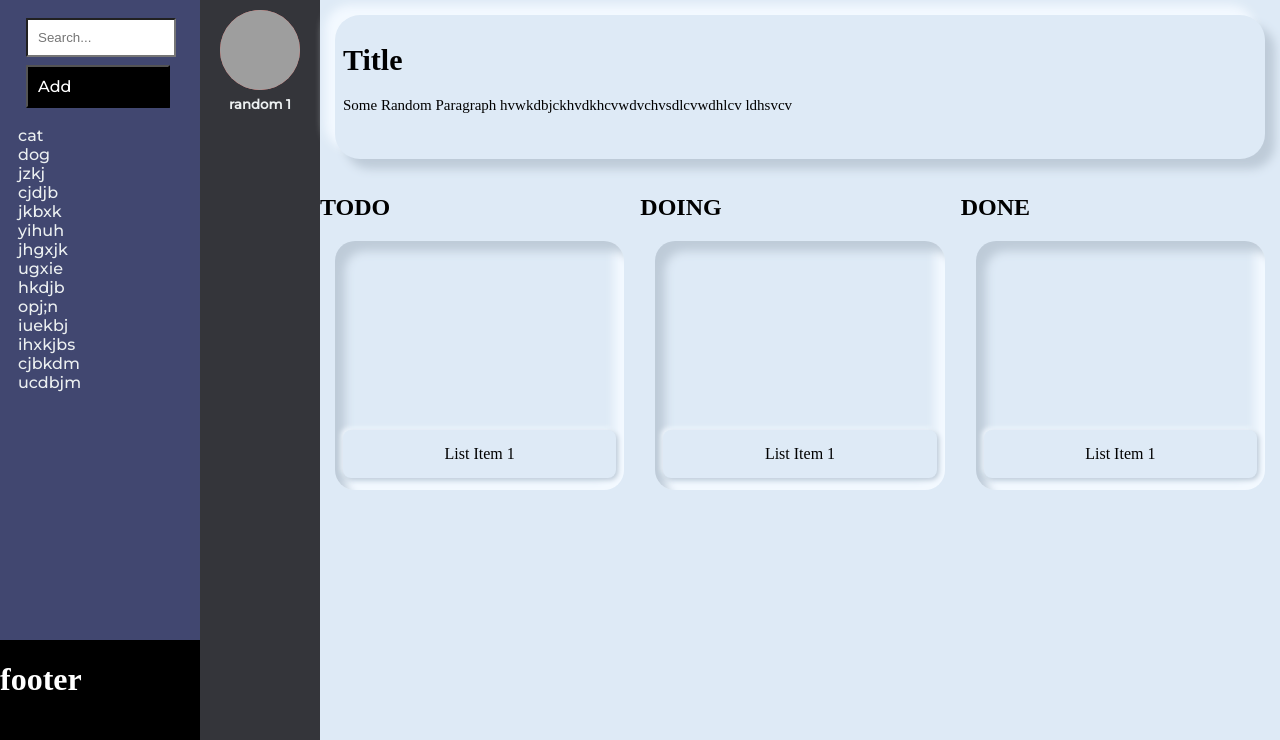
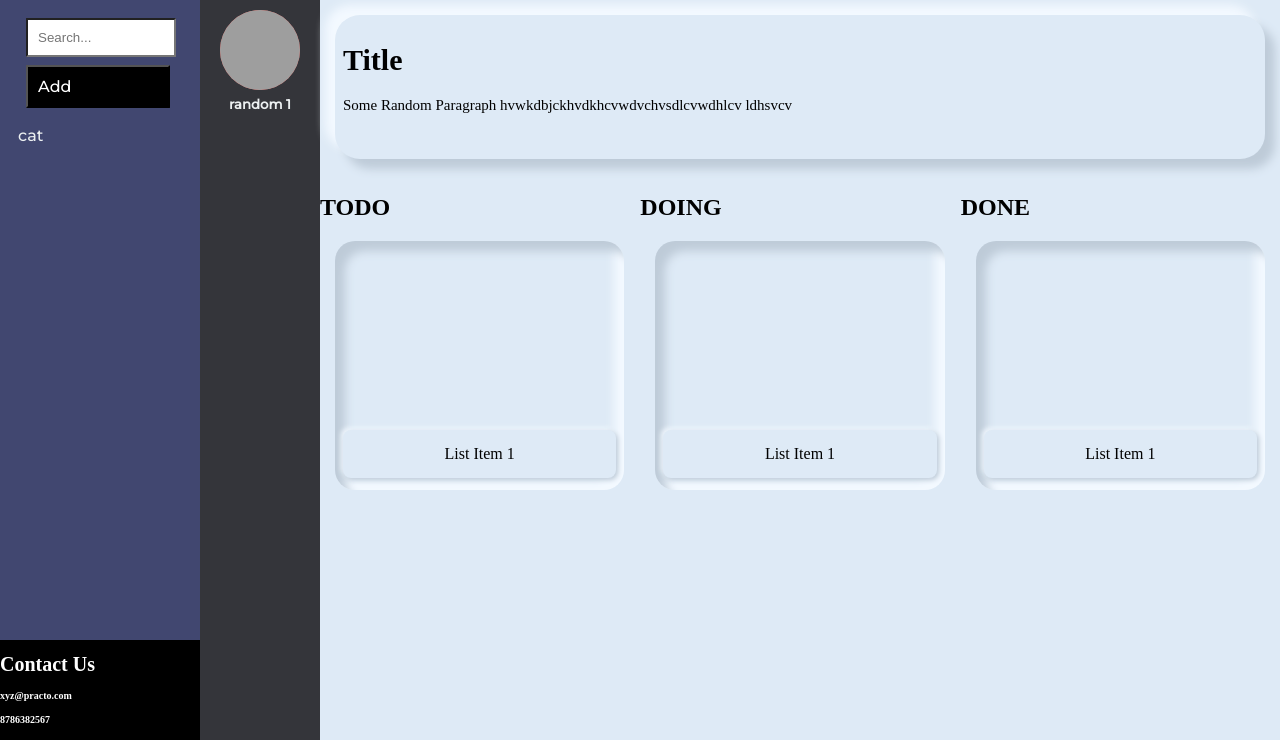
Before and after one commit to ekta-goyal/JediProject, a Flask app: template app/workforce/web/templates/home.html in a window 1280 px wide. Shown: the part 60-800 px from the top of the page. Run offline with Flask 2, Linux system fonts and the light colour scheme; the template is opened without the code that fills it, so the values that code supplies are empty; parts of the project's set-up code (start-up, migrations or seed data) failed here and were passed over; some libraries are stand-ins or nearby versions; grey boxes are pictures that could not be loaded.

Commit message:
Webpage modification

```diff
--- a/app/workforce/web/static/css/home.css
+++ b/app/workforce/web/static/css/home.css
@@ -299,11 +299,21 @@ header a button:hover {
   left: 0;
   right: 0;
   bottom: 0;
-  background-color: rgba(138, 143, 190, 0.562);
+  background-color: white;
   z-index: 999;
   cursor: pointer;
   -webkit-box-align: center;
       -ms-flex-align: center;
           align-items: center;
+  color: black;
+}
+
+#overlay #details {
+  color: white;
+  background-color: black;
+}
+
+#footer {
+  font-size: 10px;
 }
 /*# sourceMappingURL=home.css.map */
--- a/app/workforce/web/static/css/home.scss
+++ b/app/workforce/web/static/css/home.scss
@@ -103,6 +103,7 @@ header {
         padding-left: 8px;
         overflow-y: auto;
         width:100%;
+
         .reporter_task{
             display:list-item;
         }
@@ -229,8 +230,18 @@ header {
     left: 0;
     right: 0;
     bottom: 0;
-    background-color: rgba(138, 143, 190, 0.562);
+    background-color:white;
     z-index: 999;
     cursor: pointer;
     align-items: center;
+    color:black;
+
+    #details {
+        color:white;
+        background-color: black;
+    }
 }
+
+#footer{
+    font-size: 10px;
+}
--- a/app/workforce/web/static/js/home.js
+++ b/app/workforce/web/static/js/home.js
@@ -127,7 +127,7 @@ $(document).ready(function(){
     $.get(BASE_URL + '/api/v1/teams?only=id,name', (data, status)=>{
         data.map(Item);
     });
-    $.get(BASE_URL + '/reporterTask/', (data, status)=>{
+    $.get(BASE_URL + '/api/v1/reporterTasks/', (data, status)=>{
         data.map(Item);
     });
 
--- a/app/workforce/web/templates/home.html
+++ b/app/workforce/web/templates/home.html
@@ -28,20 +28,8 @@
       <span><input id="searchbar" onkeyup="search()" type="text" name="search" placeholder="Search..."></span>
       <span><button id="addbutton" onclick='on("new");'>Add</button></span>
       <ul id="list" style="list-style-type:none">
-        <li class="animals"><a href="">cat</a></li>
-        <li class="animals"><a href="">dog</a></li>
-        <li class="animals"><a href="">jzkj</a></li>
-        <li class="animals"><a href="">cjdjb</a></li>
-        <li class="animals"><a href="">jkbxk</a></li>
-        <li class="animals"><a href="">yihuh</a></li>
-        <li class="animals"><a href="">jhgxjk</a></li>
-        <li class="animals"><a href="">ugxie</a></li>
-        <li class="animals"><a href="">hkdjb</a></li>
-        <li class="animals"><a href="">opj;n</a></li>
-        <li class="animals"><a href="">iuekbj </a></li>
-        <li class="animals"><a href="">ihxkjbs</a></li>
-        <li class="animals"><a href="">cjbkdm</a></li>
-        <li class="animals"><a href="">ucdbjm</a></li>
+        <li class="reporter_task"><a href="">cat</a></li>
+
       </ul>
     </div>
     <div id="team">
@@ -99,7 +87,9 @@
       </div>
     </div>
     <div id="footer">
-      <h1>footer</h1>
+      <h1>Contact Us</h1>
+      <p><h4>xyz@practo.com</h4></p>
+      <p><h4>8786382567</h4></p>
     </div>
   </body>
   <script type="text/javascript" src="//code.jquery.com/jquery-1.11.0.min.js"></script>
```
Also changed, not shown: 1 other file.
